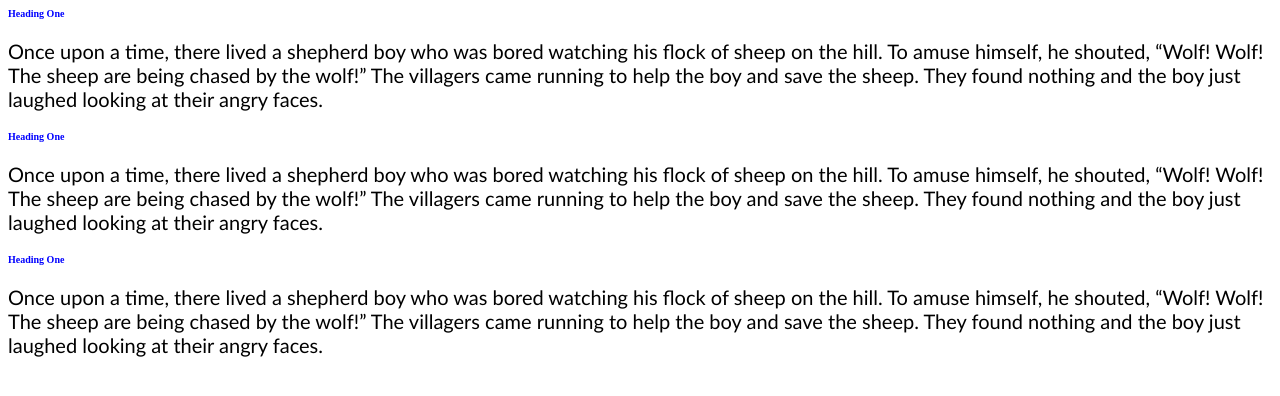
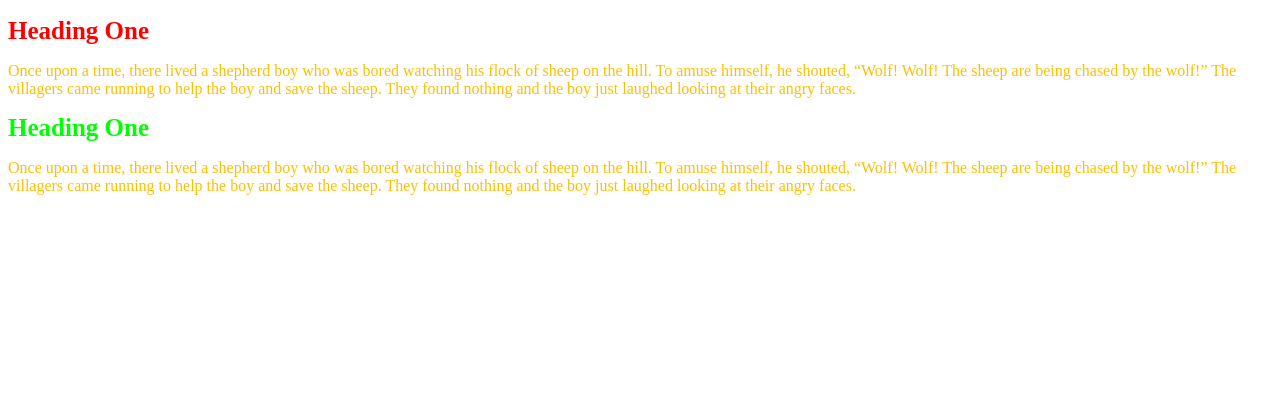
Before and after one commit to shravyaudupa/FullStackCource, a plain HTML site: page index.html in a window 1280 px wide. Drawn offline with Linux system fonts and the light colour scheme.

Commit message:
element selectors and id selectors

```diff
--- a/index.html
+++ b/index.html
@@ -5,21 +5,42 @@
     <meta http-equiv="X-UA-Compatible" content="IE=edge">
     <meta name="viewport" content="width=device-width, initial-scale=1.0">
     <title>Full Stack Session</title>
+    <style>
+        h1{
+            color: red;
+            font-size: 25px;
+        }
+
+        p{
+            color: #ffbf00;
+            font-weight: 100;
+        }
+
+        #first{
+            color: lime;
+        }
+
+
+    </style>
 </head>
 <body>
-    <h1 style="color: blue; font-size: 10px">Heading One</h1>
-    <p style="font-size: 20px; font-family: 'Gill Sans', 'Gill Sans MT', Calibri, 'Trebuchet MS', sans-serif;">
-        Once upon a time, there lived a shepherd boy who was bored watching his flock of sheep on the hill. To amuse himself, he shouted, “Wolf! Wolf! The sheep are being chased by the wolf!” The villagers came running to help the boy and save the sheep. They found nothing and the boy just laughed looking at their angry faces.
+    <h1>Heading One</h1>
+    <p>
+        Once upon a time, there lived a shepherd boy who was bored watching his flock of sheep on the hill.
+         To amuse himself, he shouted, “Wolf! Wolf! The sheep are being chased by the wolf!”
+         The villagers came running to help the boy and save the sheep.
+         They found nothing and the boy just laughed looking at their angry faces.
     </p>
 
-    <h1 style="color: blue; font-size: 10px">Heading One</h1>
-    <p style="font-size: 20px; font-family: 'Gill Sans', 'Gill Sans MT', Calibri, 'Trebuchet MS', sans-serif;">
-        Once upon a time, there lived a shepherd boy who was bored watching his flock of sheep on the hill. To amuse himself, he shouted, “Wolf! Wolf! The sheep are being chased by the wolf!” The villagers came running to help the boy and save the sheep. They found nothing and the boy just laughed looking at their angry faces.
+    <h1 id="first">Heading One</h1>
+    <p>
+        Once upon a time, there lived a shepherd boy who was bored watching his flock of sheep on the hill.
+         To amuse himself, he shouted, “Wolf! Wolf! The sheep are being chased by the wolf!”
+         The villagers came running to help the boy and save the sheep.
+         They found nothing and the boy just laughed looking at their angry faces.
     </p>
 
-    <h1 style="color: blue; font-size: 10px">Heading One</h1>
-    <p style="font-size: 20px; font-family: 'Gill Sans', 'Gill Sans MT', Calibri, 'Trebuchet MS', sans-serif;">
-        Once upon a time, there lived a shepherd boy who was bored watching his flock of sheep on the hill. To amuse himself, he shouted, “Wolf! Wolf! The sheep are being chased by the wolf!” The villagers came running to help the boy and save the sheep. They found nothing and the boy just laughed looking at their angry faces.
-    </p>
+
+
 </body>
 </html>
```
